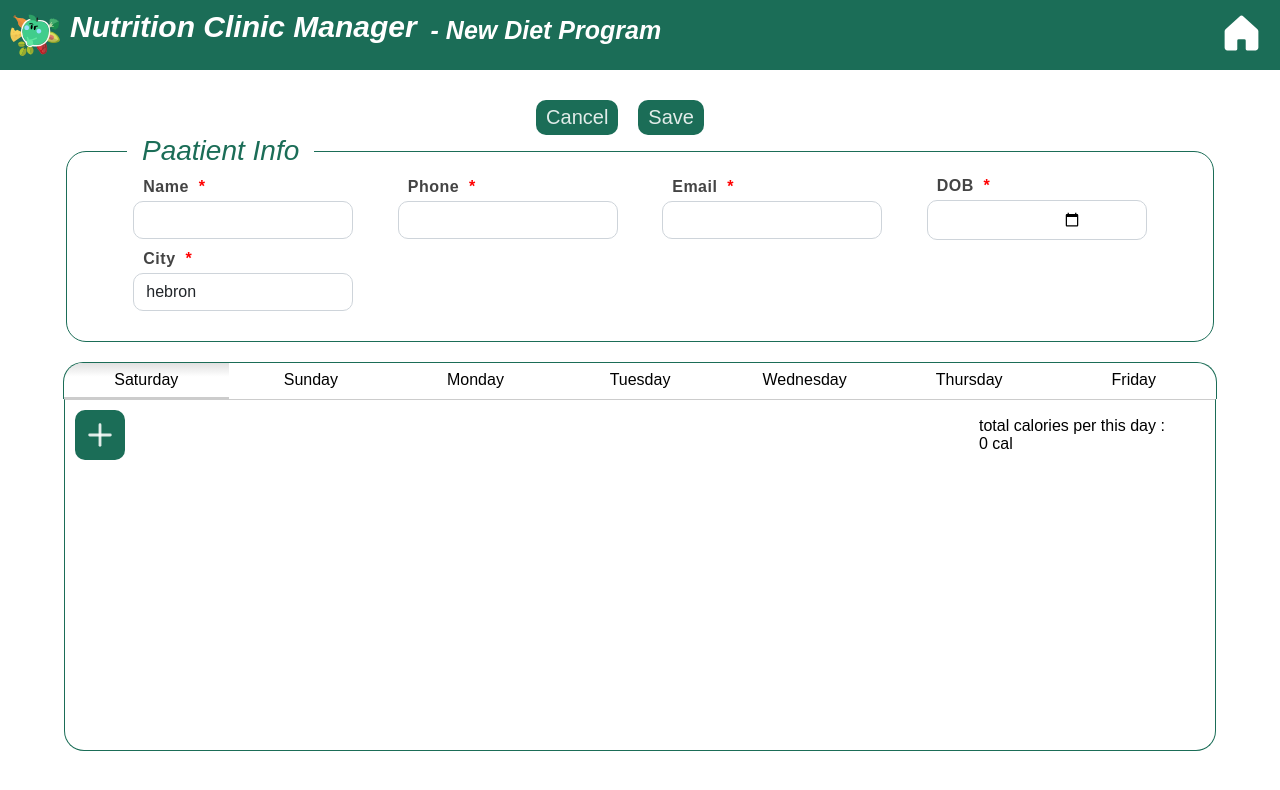
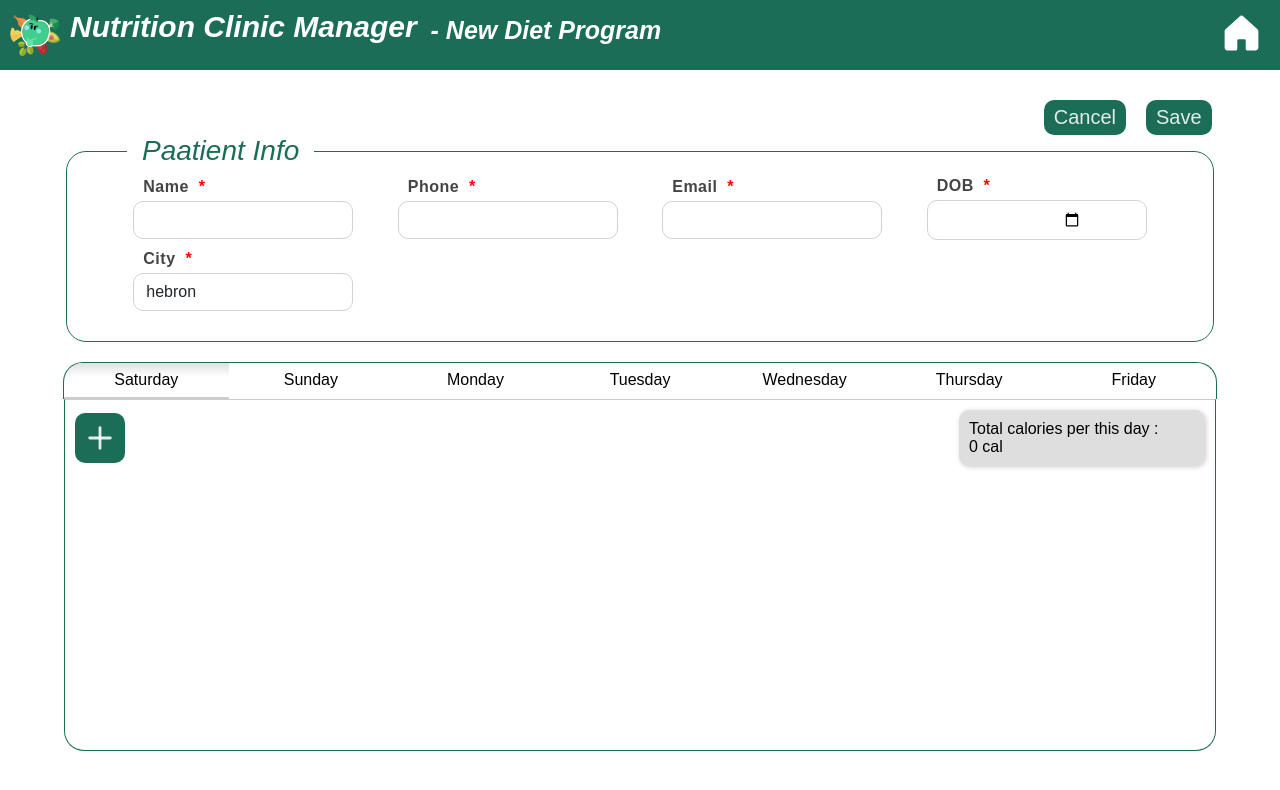
Before and after one commit to raghad-ns/nutritionist-app, a React (Create React App) app: page /add in a window 1280 px wide. Shown: the top 790 px of the page. Built offline with nearby package versions, Linux system fonts and the light colour scheme; a web font is replaced by a local one.

Commit message:
styling edits

```diff
--- a/src/components/add/daily-meals/daily-meals.component.jsx
+++ b/src/components/add/daily-meals/daily-meals.component.jsx
@@ -25,7 +25,7 @@ const DailyMeals = (props) => {
                 <div className="mealsHeader">
                     <button className='innerButton' type='button' onClick={() => props.setAddMeal(true)}><Plus size={30} weight='bold' /></button>
                     <div className="stats">
-                        <span>total calories per this day :</span>
+                        <span>Total calories per this day :</span>
                         <span>{calories} cal</span>
                     </div>
                 </div>
--- a/src/components/add/daily-meals/daily-meals.css
+++ b/src/components/add/daily-meals/daily-meals.css
@@ -35,6 +35,10 @@
     align-items: flex-start;
     width: 20%;
     font-size: 16px;
+    padding: 10px;
+    background-color: #dedede;
+    border-radius: 10px;
+    box-shadow: 1px 1px 5px #ccc
 }
 
 .dailyMealsWrapper>.dailyMeals>.mealsHeader {
--- a/src/pages/add/add.css
+++ b/src/pages/add/add.css
@@ -10,6 +10,7 @@
   justify-content: flex-end;
   margin-right: 60px;
   margin-top: 30px;
+  width: 94%;
 }
 
 .add>.addActionButtons>.innerButton {
```
